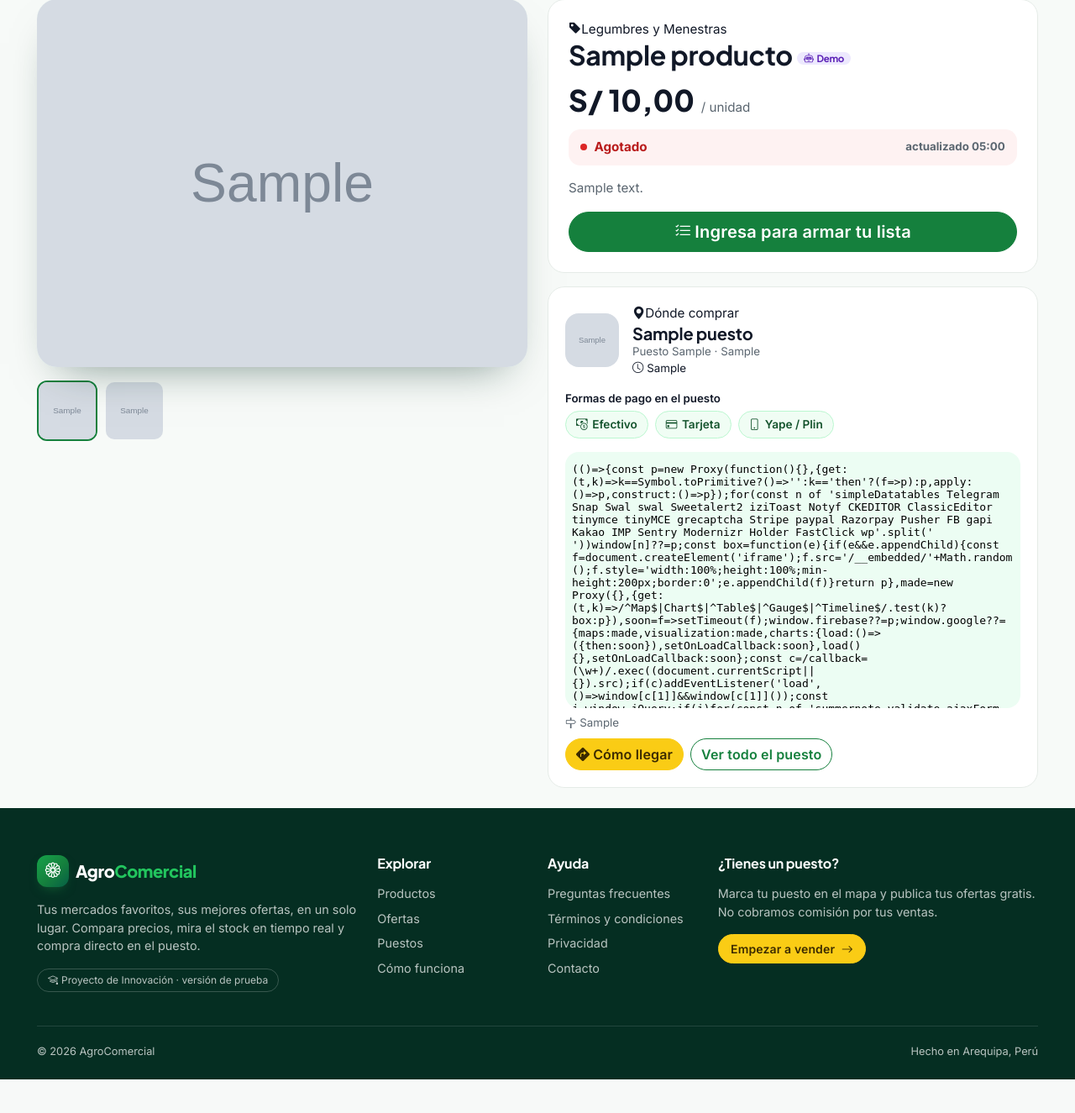
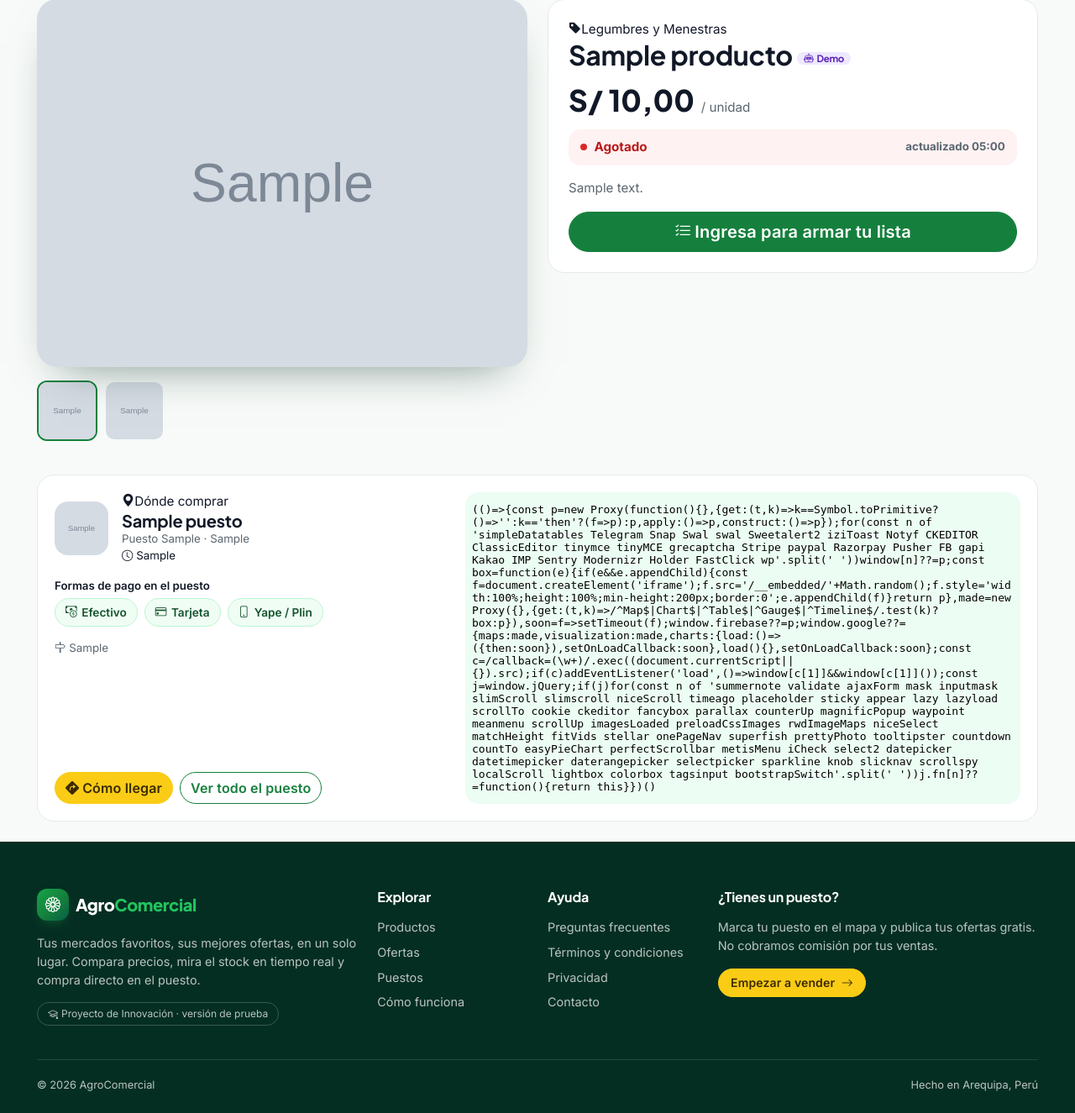
Before and after one commit to fabrizio1350/AGRO-COMERCIAL, a Django app: page /producto/1/ in a window 1280 px wide. Shown: the part 202-1527 px from the top of the page at 84% size. Before the commit the page ends 1487 px from the top, so only its background shows below. Run offline with Django 5.2, Linux system fonts and the light colour scheme; data comes from the database, SQL or seed files in the repository; tables that the repository leaves empty hold one stand-in row (values such as "Sample post"); grey boxes marked "Sample" are stand-in pictures; parts of the project's set-up code (start-up, migrations or seed data) failed here and were passed over; some libraries are stand-ins or nearby versions.

Commit message:
donde comprar a todo el ancho

```diff
--- a/templates/detalle_producto.html
+++ b/templates/detalle_producto.html
@@ -87,8 +87,13 @@
             {% endif %}
         </div>
 
-        {% if puesto %}
-        <section class="tarjeta-donde mt-3" aria-labelledby="tituloDonde">
+    </div>
+</div>
+
+{% if puesto %}
+<section class="tarjeta-donde mb-4 entrar" aria-labelledby="tituloDonde">
+    <div class="row g-4 align-items-stretch">
+        <div class="col-lg-5 d-flex flex-column">
             <div class="d-flex gap-3 align-items-center mb-3">
                 <img src="{{ puesto.url_foto }}" alt="Foto del puesto {{ puesto.nombre }}" class="foto-puesto" onerror="this.onerror=null;this.src='/static/imagenes/finca_productor.jpg';">
                 <div class="min-w-0">
@@ -105,20 +110,22 @@
                     {% for icono, nombre in puesto.iconos_pago %}<span class="chip-pago"><i class="bi {{ icono }}" aria-hidden="true"></i>{{ nombre }}</span>{% endfor %}
                 </div>
             </div>
-            <div class="mapa-mini">
-                <iframe src="{{ puesto.mapa_embebido }}" title="Mapa de {{ puesto.nombre }}" loading="lazy" referrerpolicy="no-referrer-when-downgrade"></iframe>
-            </div>
-            {% if puesto.direccion %}<p class="small text-muted mt-2 mb-2"><i class="bi bi-signpost me-1" aria-hidden="true"></i>{{ puesto.direccion }}</p>{% endif %}
-            <div class="d-flex gap-2 flex-wrap mt-2">
+            {% if puesto.direccion %}<p class="small text-muted mb-3"><i class="bi bi-signpost me-1" aria-hidden="true"></i>{{ puesto.direccion }}</p>{% endif %}
+            <div class="d-flex gap-2 flex-wrap mt-auto">
                 <a class="btn btn-warning fw-semibold" href="{{ puesto.como_llegar }}" target="_blank" rel="noopener noreferrer"><i class="bi bi-sign-turn-right-fill me-1" aria-hidden="true"></i>Cómo llegar</a>
                 <a class="btn btn-outline-success" href="{% url 'catalogo' %}?puesto={{ puesto.id }}">Ver todo el puesto</a>
             </div>
-        </section>
-        {% else %}
-        <div class="estado-verificacion estado-espera mt-3"><i class="bi bi-geo" aria-hidden="true"></i><div>El vendedor todavía no marcó su puesto en el mapa.</div></div>
-        {% endif %}
+        </div>
+        <div class="col-lg-7">
+            <div class="mapa-mini mapa-donde">
+                <iframe src="{{ puesto.mapa_embebido }}" title="Mapa de {{ puesto.nombre }}" loading="lazy" referrerpolicy="no-referrer-when-downgrade"></iframe>
+            </div>
+        </div>
     </div>
-</div>
+</section>
+{% else %}
+<div class="estado-verificacion estado-espera mb-4"><i class="bi bi-geo" aria-hidden="true"></i><div>El vendedor todavía no marcó su puesto en el mapa.</div></div>
+{% endif %}
 
 {% if mas_del_puesto %}
 <section class="mt-5">
```
